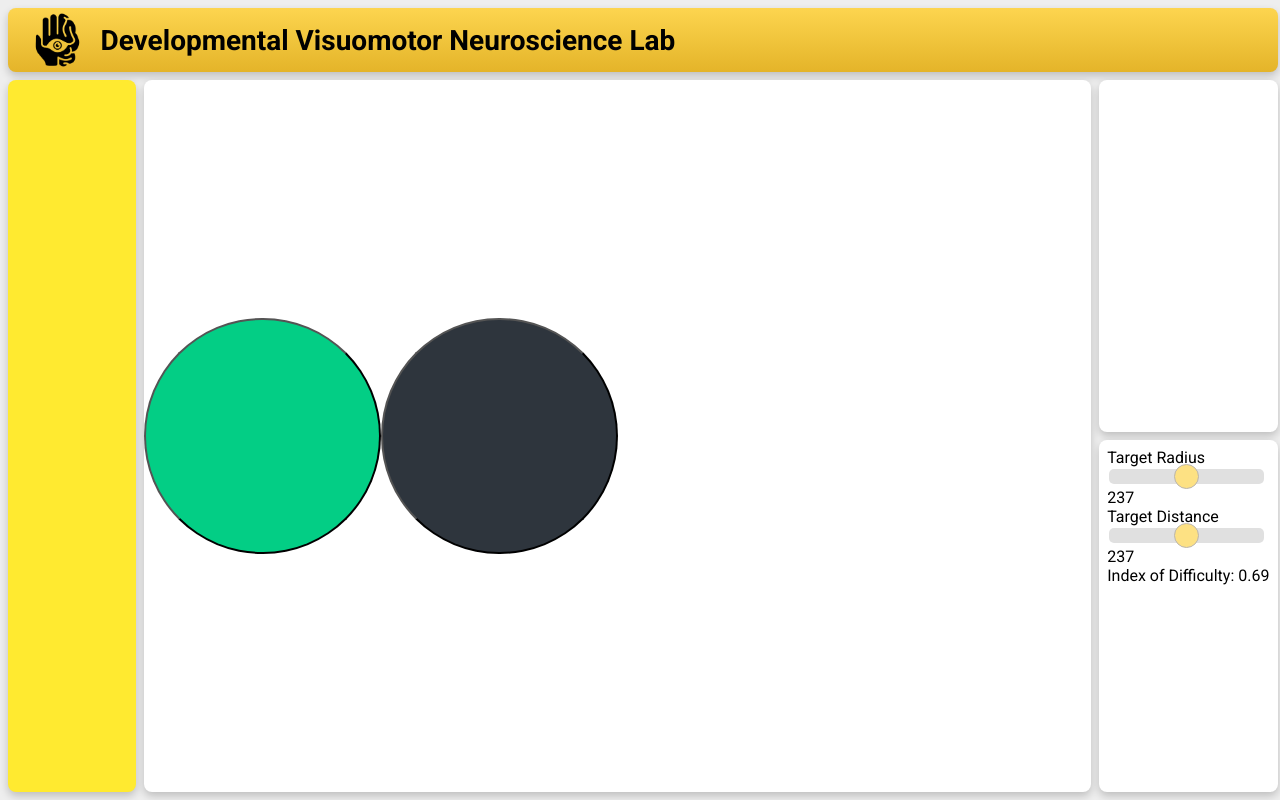
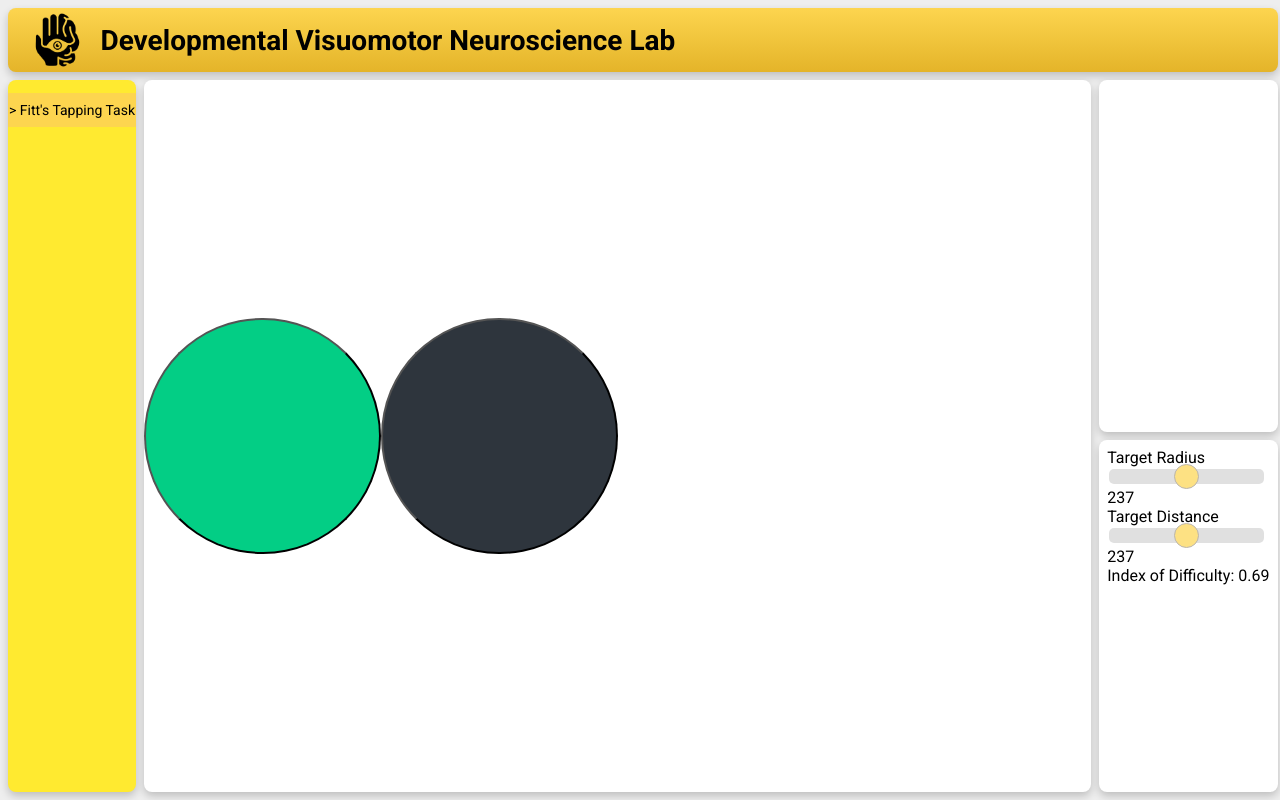
Before and after one commit to abdulzaf/uw_visuomotor_app, a plain HTML site: page index.html in a window 1280 px wide. Drawn offline with nearby package versions, Linux system fonts and the light colour scheme.

Commit message:
sidebar entry

```diff
--- a/index.html
+++ b/index.html
@@ -19,7 +19,9 @@
           <div id="head-space"></div>
           Developmental Visuomotor Neuroscience Lab
       </div>
-      <div class="sidebar panel"></div>
+      <div class="sidebar panel">
+        <div class="side-entry">> Fitt's Tapping Task</div>
+      </div>
       <div class="main panel">
         <button id="tar-one" class="target active"></button>
         <button id="tar-two" class="target"></button>
--- a/style.css
+++ b/style.css
@@ -71,6 +71,20 @@ body {
 .sidebar {
     grid-area: sidebar;
     background-color: var(--yellow2);
+    padding-top: 10%;
+    padding-bottom: 10%;
+    display: flex;
+    justify-content: center;
+}
+
+.side-entry {
+    font-size: 1.75vh;
+    height: 5%;
+    background-color: var(--orange);
+    width: 100%;
+    display: flex;
+    align-items: center;
+    justify-content: center;
 }
 
 .main {
```
